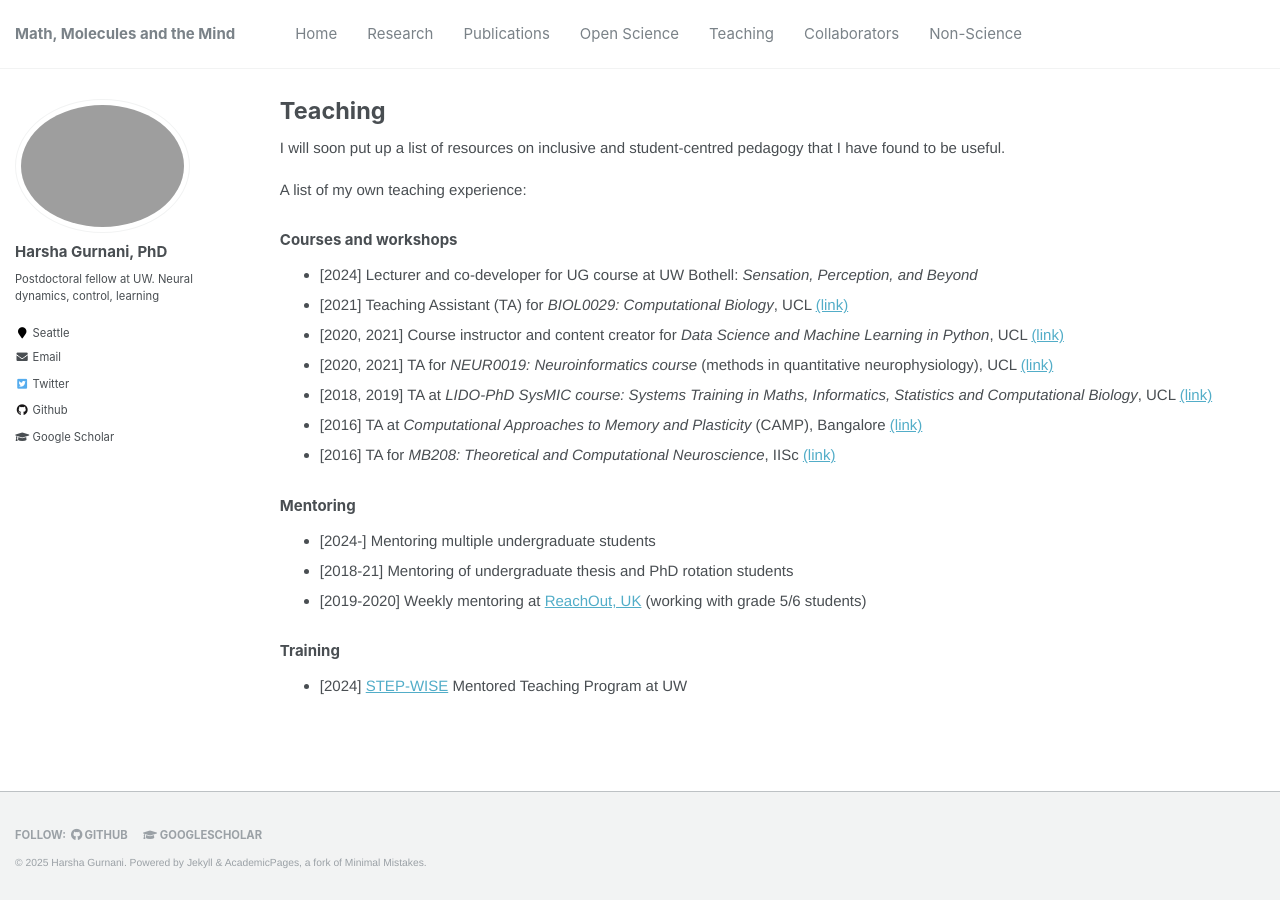
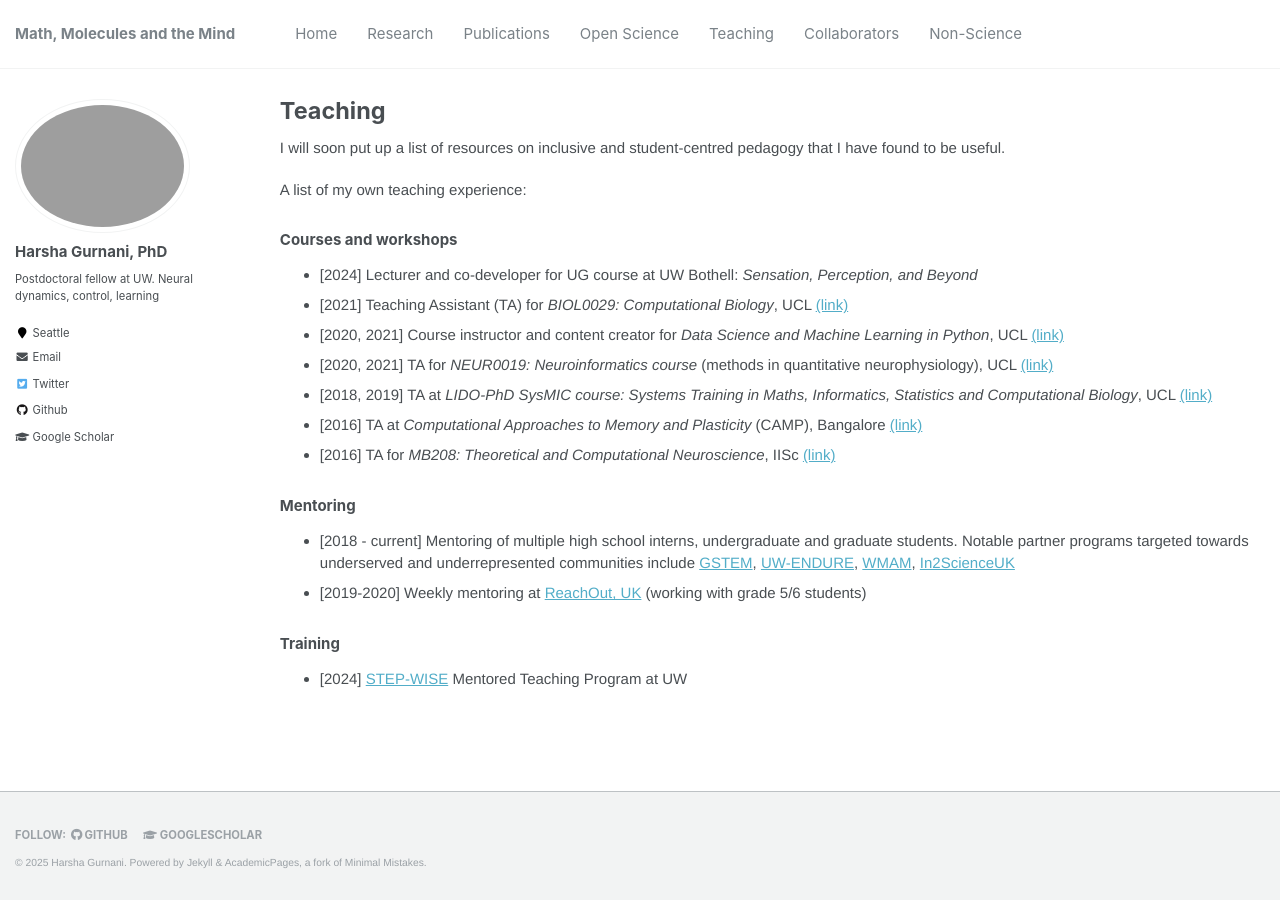
Before and after one commit to harshagurnani/harshagurnani.github.io, a Jekyll site: the page built from _pages/teaching.md, in a window 1280 px wide. Built offline with Jekyll 4.4.1, drawn with Linux system fonts in a browser that asks for light colours.

Commit message:
Update teaching.md

```diff
--- a/_pages/teaching.md
+++ b/_pages/teaching.md
@@ -18,8 +18,7 @@ A list of my own teaching experience:
 - [2016]	TA for *MB208: Theoretical and Computational Neuroscience*, IISc [(link)](http://mbu.iisc.ac.in/~mb208/)
 
 ### Mentoring
-- [2024-] Mentoring multiple undergraduate students
-- [2018-21] Mentoring of undergraduate thesis and PhD rotation students
+- [2018 - current] Mentoring of multiple high school interns, undergraduate and graduate students. Notable partner programs targeted towards underserved and underrepresented communities include [GSTEM](https://www.nyu.edu/admissions/high-school-and-middle-school-programs/high-school-programs/gstem.html), [UW-ENDURE](http://depts.washington.edu/endure/), [WMAM](https://amath.washington.edu/women-applied-mathematics-mentorship-program), [In2ScienceUK](https://in2scienceuk.org/)
 - [2019-2020] Weekly mentoring at [ReachOut, UK](https://www.reachoutuk.org/) (working with grade 5/6 students)
 
 ### Training
```
